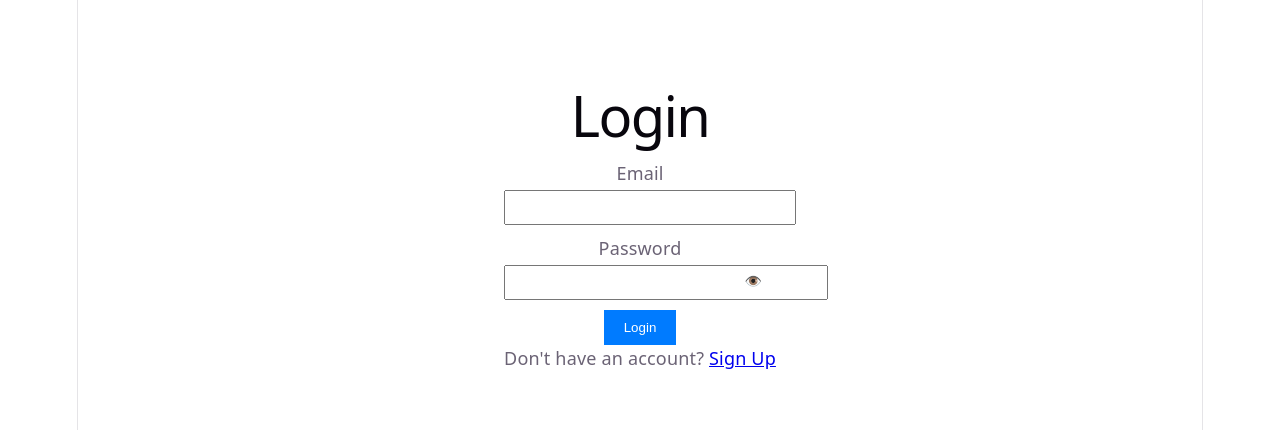
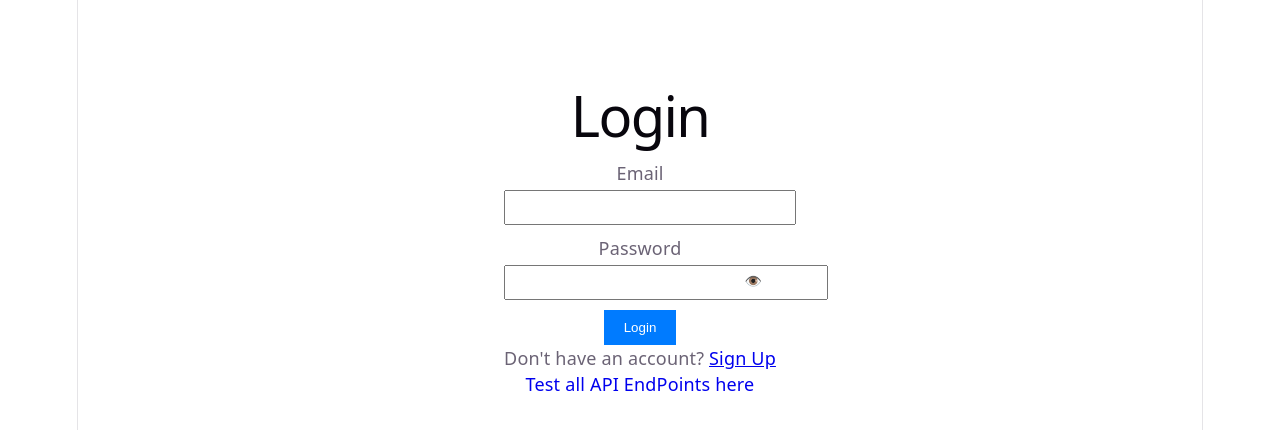
Before and after one commit to pabloandreychacon/azure-test, a React (Vite) app: page /login in a window 1280 px wide. Shown: the top 430 px of the page. Built offline with nearby package versions, Linux system fonts and the light colour scheme.

Commit message:
test links

```diff
--- /dev/null
+++ b/src/components/TestLink.tsx
@@ -0,0 +1,7 @@
+export function TestLink({ href, label = "Test all API EndPoints here" }: { href: string; label?: string }) {
+  return (
+    <a href={href} target="_blank" rel="noopener noreferrer" style={{ textDecoration: "none" }}>
+      {label}
+    </a>
+  );
+}
--- a/src/pages/BusinessStatusList.tsx
+++ b/src/pages/BusinessStatusList.tsx
@@ -3,6 +3,7 @@ import { Link } from "react-router-dom";
 import { api } from "../services/api";
 import type { BusinessStatusModel } from "../types";
 import { useAuth } from "../contexts/AuthContext";
+import { TestLink } from "../components/TestLink";
 
 export function BusinessStatusList() {
   const [businessStatuses, setBusinessStatuses] = useState<BusinessStatusModel[]>([]);
@@ -50,6 +51,7 @@ export function BusinessStatusList() {
     <div style={{ padding: "20px", maxWidth: "800px", margin: "0 auto" }}>
       <div style={{ display: "flex", justifyContent: "center", flexDirection: "column", gap: "10px", alignItems: "center" }}>
         <div style={{ display: "flex", alignItems: "center", gap: "10px" }}>
+          <TestLink href={`${import.meta.env.VITE_API_BASE_URL}/scalar/v1`} />
           <span style={{ marginRight: "10px" }}>Welcome, {user?.firstName} {user?.lastName}!</span>
           <Link to="/profile">
             <button style={{ padding: "5px 10px" }}>
--- a/src/pages/Login.tsx
+++ b/src/pages/Login.tsx
@@ -1,6 +1,7 @@
 import { useState } from "react";
 import { useNavigate } from "react-router-dom";
 import { useAuth } from "../contexts/AuthContext";
+import { TestLink } from "../components/TestLink";
 
 export function Login() {
   const [formData, setFormData] = useState({
@@ -93,6 +94,7 @@ export function Login() {
       <p>
         Don't have an account? <a href="/signup">Sign Up</a>
       </p>
+      <TestLink href={`${import.meta.env.VITE_API_BASE_URL}/scalar/v1`} />
     </div>
   );
 }
```
